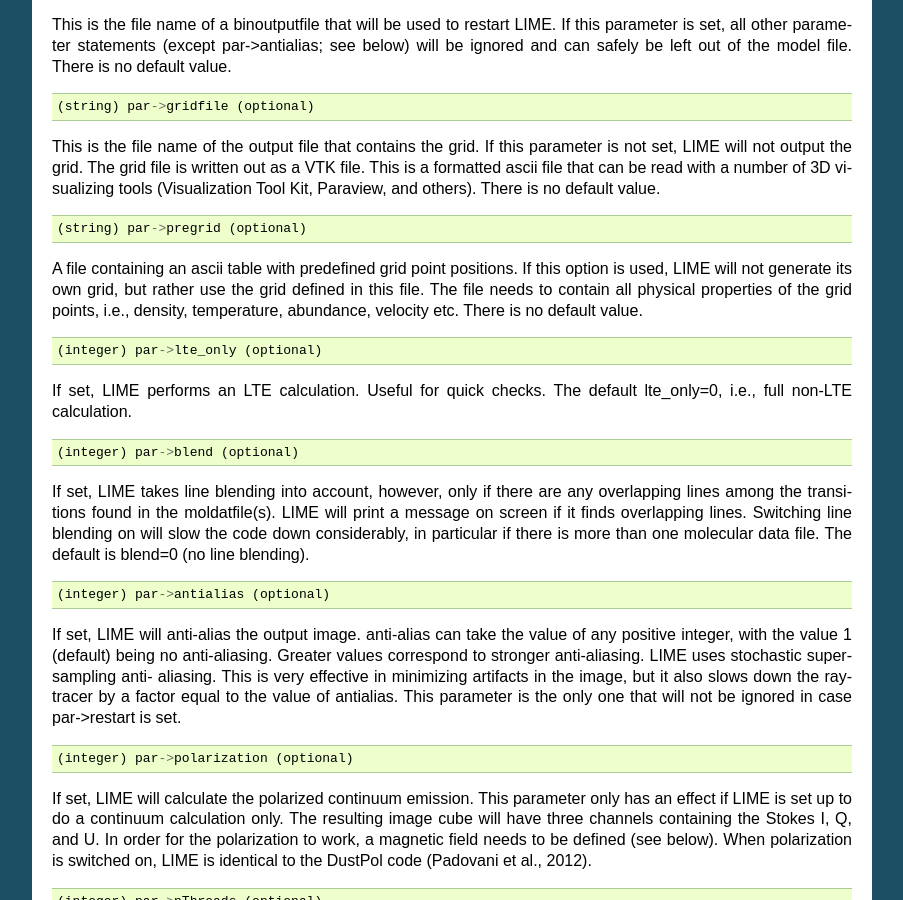
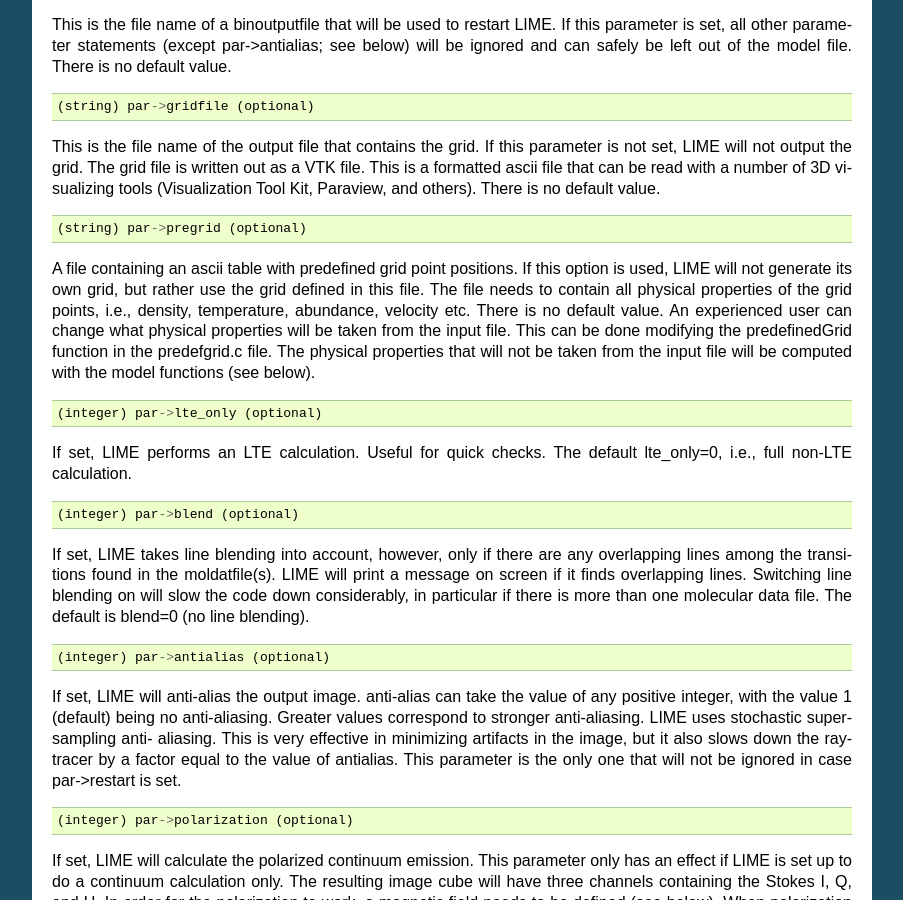
Before and after one commit to lime-rt/lime, a Sphinx documentation site: the page built from doc/usermanual.rst, in a window 1280 px wide and 900 px high, scrolled down 5461 px. Shown: the whole window, without its empty margins (198-1101 px from the left). Built offline with Sphinx 7.4.7, drawn with Linux system fonts in a browser that asks for light colours.

Commit message:
Notes on modification of predefined grid
Additional notes may be useful for the users who want to change the format of file with the predefined grid.

```diff
--- a/doc/usermanual.rst
+++ b/doc/usermanual.rst
@@ -409,6 +409,11 @@
 use the grid defined in this file. The file needs to contain all
 physical properties of the grid points, i.e., density, temperature,
 abundance, velocity etc. There is no default value.
+An experienced user can change what physical properties will be taken
+from the input file. This can be done modifying the predefinedGrid
+function in the predefgrid.c file. The physical properties that will not
+be taken from the input file will be computed with the model
+functions (see below).
 
 .. code:: c
 
```
